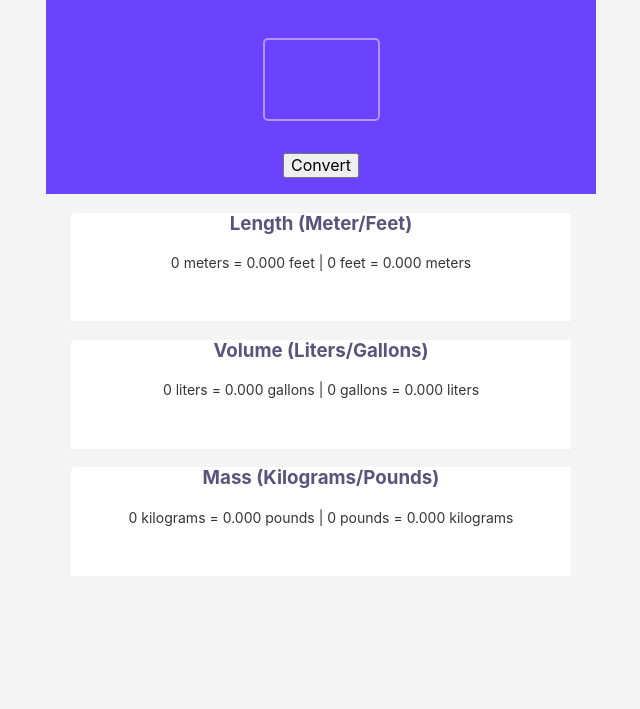
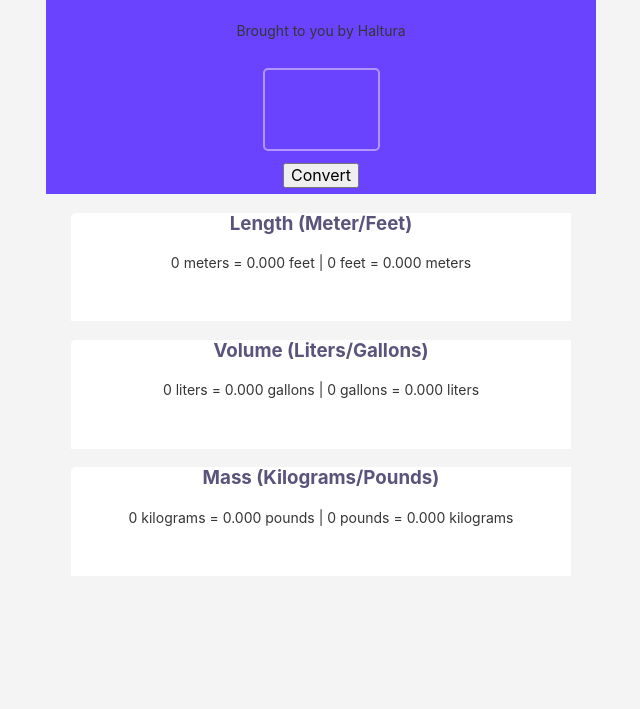
Before and after one commit to notgrowthnotvalue/unit_converter, a plain HTML site: page index.html in a window 1280 px wide. Shown: the part 91-800 px from the top of the page, without its empty margins (319-959 px from the left). Drawn offline with nearby package versions, Linux system fonts and the light colour scheme.

Commit message:
my snapshot

```diff
--- a/index.html
+++ b/index.html
@@ -1,11 +1,15 @@
 <html>
-    <head><link rel="stylesheet" href="https://cdnjs.cloudflare.com/ajax/libs/normalize/8.0.1/normalize.css">
+
+<head>
+    <link rel="stylesheet" href="https://cdnjs.cloudflare.com/ajax/libs/normalize/8.0.1/normalize.css">
     <link rel="stylesheet" href="index.css">
 </head>
+
 <body>
     <!--- Metric header ---->
     <div class="top">
         <h1>Metric/Imperial Unit Conversion</h1>
+        <p>Brought to you by Haltura</p>
         <input type='text' id="input-el">
         <button id="convert-btn">Convert</button>
     </div>
@@ -26,4 +30,5 @@
     </div>
     <script src="index.js"></script>
 </body>
+
 </html>
```
Lines whose indentation alone changed are shown as unchanged.
